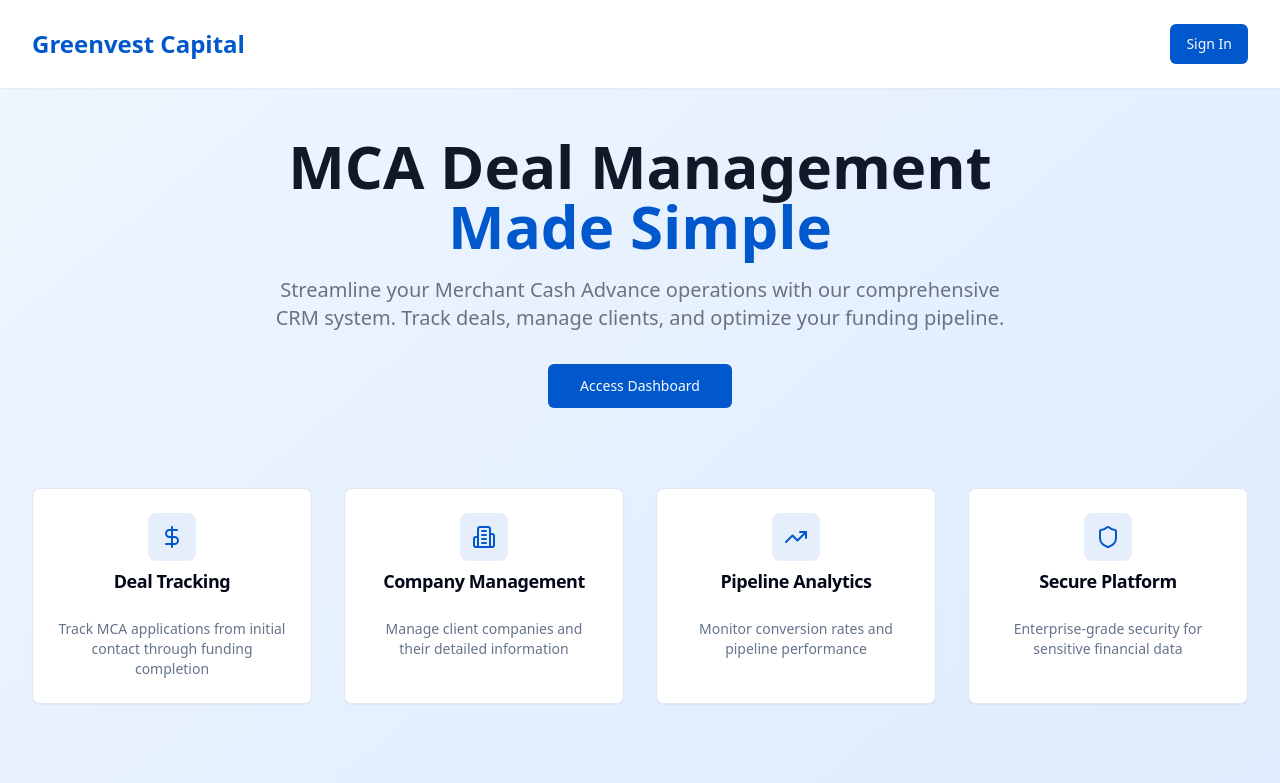
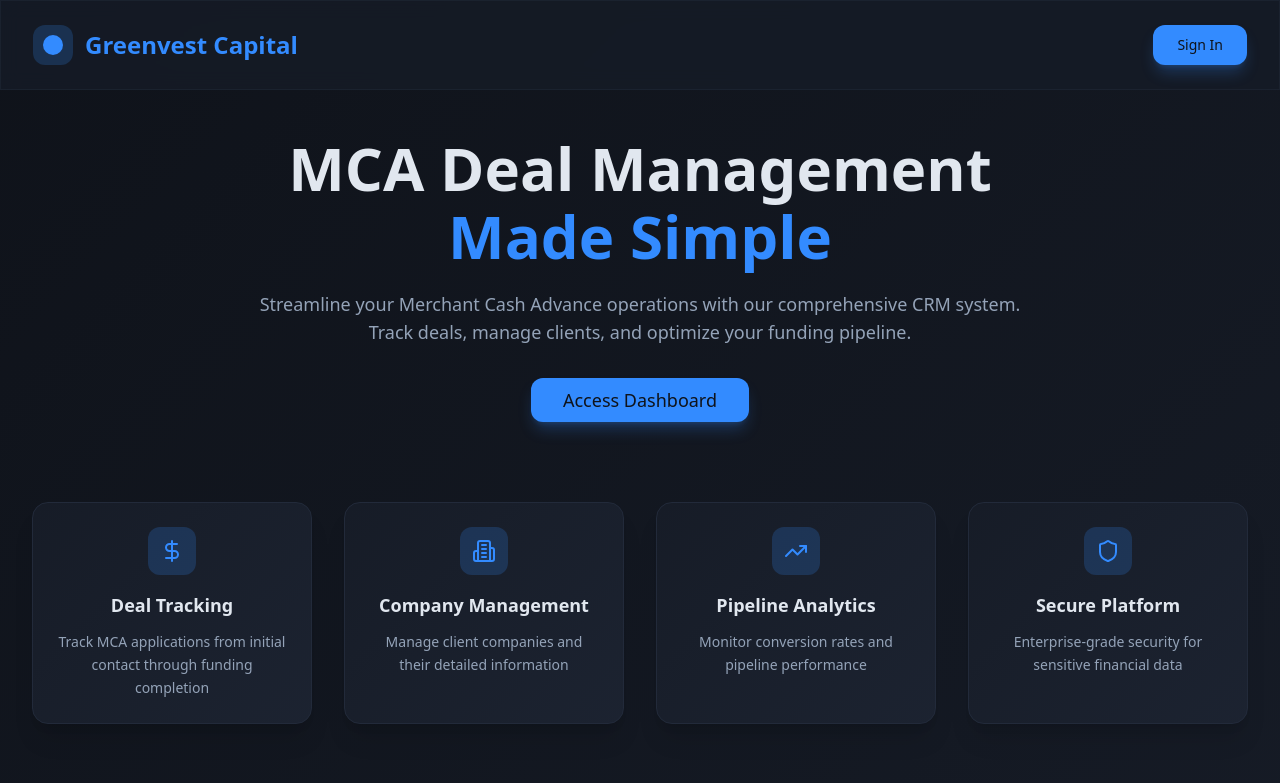
Before and after one commit to omar-assets/greenvest-capital-nexus-69, a React (Vite) app: page / in a window 1280 px wide. Shown: the top 783 px of the page. Built offline with nearby package versions, Linux system fonts and the light colour scheme.

Commit message:
Implement dark mode and design updates
Apply dark mode styling and visual enhancements based on provided screenshots, without altering existing content.

```diff
--- a/src/components/AuthPage.tsx
+++ b/src/components/AuthPage.tsx
@@ -42,44 +42,49 @@ const AuthPage = () => {
   };
 
   return (
-    <div className="min-h-screen bg-gradient-to-br from-blue-50 to-blue-100 flex items-center justify-center p-4">
-      <Card className="w-full max-w-md">
-        <CardHeader className="text-center">
-          <CardTitle className="text-2xl font-bold text-primary">Greenvest Capital</CardTitle>
-          <CardDescription>MCA Deal Management System</CardDescription>
-        </CardHeader>
-        <CardContent>
-          <form onSubmit={handleSignIn} className="space-y-4">
+    <div className="min-h-screen gradient-bg flex items-center justify-center p-4">
+      <div className="w-full max-w-md">
+        <div className="card-gradient rounded-2xl p-8 shadow-2xl">
+          <div className="text-center mb-8">
+            <div className="inline-flex items-center justify-center w-16 h-16 bg-primary/20 rounded-2xl mb-4">
+              <div className="w-8 h-8 bg-primary rounded-lg"></div>
+            </div>
+            <h1 className="text-2xl font-bold text-foreground mb-2">Greenvest Capital</h1>
+            <p className="text-muted-foreground">MCA Deal Management System</p>
+          </div>
+          <form onSubmit={handleSignIn} className="space-y-6">
             <div className="space-y-2">
-              <Label htmlFor="email">Email</Label>
+              <Label htmlFor="email" className="text-foreground">Email</Label>
               <Input
                 id="email"
                 name="email"
                 type="email"
                 placeholder="Enter your email"
+                className="bg-input border-border text-foreground placeholder:text-muted-foreground focus:ring-primary focus:border-primary rounded-xl h-12"
                 required
               />
             </div>
             <div className="space-y-2">
-              <Label htmlFor="password">Password</Label>
+              <Label htmlFor="password" className="text-foreground">Password</Label>
               <Input
                 id="password"
                 name="password"
                 type="password"
                 placeholder="Enter your password"
+                className="bg-input border-border text-foreground placeholder:text-muted-foreground focus:ring-primary focus:border-primary rounded-xl h-12"
                 required
               />
             </div>
             <Button
               type="submit"
-              className="w-full"
+              className="w-full h-12 bg-primary hover:bg-primary/90 text-primary-foreground rounded-xl font-medium shadow-lg shadow-primary/25 transition-all duration-200"
               disabled={loading}
             >
               {loading ? 'Signing In...' : 'Sign In'}
             </Button>
           </form>
-        </CardContent>
-      </Card>
+        </div>
+      </div>
     </div>
   );
 };
--- a/src/index.css
+++ b/src/index.css
@@ -9,82 +9,83 @@ All colors MUST be HSL.
 
 @layer base {
   :root {
-    --background: 0 0% 100%;
-    --foreground: 222.2 84% 4.9%;
+    --background: 220 27% 8%;
+    --foreground: 213 31% 91%;
 
-    --card: 0 0% 100%;
-    --card-foreground: 222.2 84% 4.9%;
+    --card: 220 27% 12%;
+    --card-foreground: 213 31% 91%;
 
-    --popover: 0 0% 100%;
-    --popover-foreground: 222.2 84% 4.9%;
+    --popover: 220 27% 15%;
+    --popover-foreground: 213 31% 91%;
 
-    --primary: 214 100% 40%;
-    --primary-foreground: 210 40% 98%;
+    --primary: 214 100% 60%;
+    --primary-foreground: 220 27% 8%;
 
-    --secondary: 210 40% 96.1%;
-    --secondary-foreground: 222.2 47.4% 11.2%;
+    --secondary: 220 27% 18%;
+    --secondary-foreground: 213 31% 91%;
 
-    --muted: 210 40% 96.1%;
-    --muted-foreground: 215.4 16.3% 46.9%;
+    --muted: 220 27% 15%;
+    --muted-foreground: 215 20% 65%;
 
-    --accent: 210 40% 96.1%;
-    --accent-foreground: 222.2 47.4% 11.2%;
+    --accent: 220 27% 18%;
+    --accent-foreground: 213 31% 91%;
 
-    --destructive: 0 84.2% 60.2%;
+    --destructive: 0 63% 31%;
     --destructive-foreground: 210 40% 98%;
 
-    --border: 214.3 31.8% 91.4%;
-    --input: 214.3 31.8% 91.4%;
-    --ring: 214 100% 40%;
+    --border: 220 27% 18%;
+    --input: 220 27% 18%;
+    --ring: 214 100% 60%;
 
-    --radius: 0.5rem;
+    --radius: 0.75rem;
 
-    --sidebar-background: 0 0% 98%;
-    --sidebar-foreground: 240 5.3% 26.1%;
-    --sidebar-primary: 214 100% 40%;
-    --sidebar-primary-foreground: 0 0% 98%;
-    --sidebar-accent: 240 4.8% 95.9%;
-    --sidebar-accent-foreground: 240 5.9% 10%;
-    --sidebar-border: 220 13% 91%;
-    --sidebar-ring: 214 100% 40%;
+    --sidebar-background: 220 27% 10%;
+    --sidebar-foreground: 213 31% 91%;
+    --sidebar-primary: 214 100% 60%;
+    --sidebar-primary-foreground: 220 27% 8%;
+    --sidebar-accent: 220 27% 15%;
+    --sidebar-accent-foreground: 213 31% 91%;
+    --sidebar-border: 220 27% 18%;
+    --sidebar-ring: 214 100% 60%;
   }
 
   .dark {
-    --background: 222.2 84% 4.9%;
-    --foreground: 210 40% 98%;
+    --background: 220 27% 8%;
+    --foreground: 213 31% 91%;
 
-    --card: 222.2 84% 4.9%;
-    --card-foreground: 210 40% 98%;
+    --card: 220 27% 12%;
+    --card-foreground: 213 31% 91%;
 
-    --popover: 222.2 84% 4.9%;
-    --popover-foreground: 210 40% 98%;
+    --popover: 220 27% 15%;
+    --popover-foreground: 213 31% 91%;
 
-    --primary: 214 100% 50%;
-    --primary-foreground: 222.2 47.4% 11.2%;
+    --primary: 214 100% 60%;
+    --primary-foreground: 220 27% 8%;
 
-    --secondary: 217.2 32.6% 17.5%;
-    --secondary-foreground: 210 40% 98%;
+    --secondary: 220 27% 18%;
+    --secondary-foreground: 213 31% 91%;
 
-    --muted: 217.2 32.6% 17.5%;
-    --muted-foreground: 215 20.2% 65.1%;
+    --muted: 220 27% 15%;
+    --muted-foreground: 215 20% 65%;
 
-    --accent: 217.2 32.6% 17.5%;
-    --accent-foreground: 210 40% 98%;
+    --accent: 220 27% 18%;
+    --accent-foreground: 213 31% 91%;
 
-    --destructive: 0 62.8% 30.6%;
+    --destructive: 0 63% 31%;
     --destructive-foreground: 210 40% 98%;
 
-    --border: 217.2 32.6% 17.5%;
-    --input: 217.2 32.6% 17.5%;
-    --ring: 214 100% 50%;
-    --sidebar-background: 240 5.9% 10%;
-    --sidebar-foreground: 240 4.8% 95.9%;
-    --sidebar-primary: 214 100% 50%;
-    --sidebar-primary-foreground: 0 0% 100%;
-    --sidebar-accent: 240 3.7% 15.9%;
-    --sidebar-accent-foreground: 240 4.8% 95.9%;
-    --sidebar-border: 240 3.7% 15.9%;
-    --sidebar-ring: 214 100% 50%;
+    --border: 220 27% 18%;
+    --input: 220 27% 18%;
+    --ring: 214 100% 60%;
+
+    --sidebar-background: 220 27% 10%;
+    --sidebar-foreground: 213 31% 91%;
+    --sidebar-primary: 214 100% 60%;
+    --sidebar-primary-foreground: 220 27% 8%;
+    --sidebar-accent: 220 27% 15%;
+    --sidebar-accent-foreground: 213 31% 91%;
+    --sidebar-border: 220 27% 18%;
+    --sidebar-ring: 214 100% 60%;
   }
 }
 
@@ -96,4 +97,20 @@ All colors MUST be HSL.
   body {
     @apply bg-background text-foreground;
   }
+
+  /* Add custom gradients and effects */
+  .gradient-bg {
+    background: linear-gradient(135deg, hsl(220, 27%, 8%) 0%, hsl(220, 27%, 12%) 100%);
+  }
+
+  .card-gradient {
+    background: linear-gradient(135deg, hsl(220, 27%, 12%) 0%, hsl(220, 27%, 15%) 100%);
+    border: 1px solid hsl(220, 27%, 18%);
+  }
+
+  .glass-effect {
+    backdrop-filter: blur(10px);
+    background: hsla(220, 27%, 12%, 0.8);
+    border: 1px solid hsla(220, 27%, 25%, 0.3);
+  }
 }
--- a/src/pages/Index.tsx
+++ b/src/pages/Index.tsx
@@ -1,4 +1,3 @@
-
 import { Button } from "@/components/ui/button";
 import { Card, CardContent, CardDescription, CardHeader, CardTitle } from "@/components/ui/card";
 import { Link } from "react-router-dom";
@@ -29,16 +28,19 @@ const Index = () => {
   ];
 
   return (
-    <div className="min-h-screen bg-gradient-to-br from-blue-50 to-blue-100">
+    <div className="min-h-screen gradient-bg">
       {/* Header */}
-      <header className="bg-white shadow-sm">
+      <header className="glass-effect border-b border-border/50">
         <div className="max-w-7xl mx-auto px-4 sm:px-6 lg:px-8">
           <div className="flex justify-between items-center py-6">
             <div className="flex items-center">
+              <div className="inline-flex items-center justify-center w-10 h-10 bg-primary/20 rounded-xl mr-3">
+                <div className="w-5 h-5 bg-primary rounded-md"></div>
+              </div>
               <h1 className="text-2xl font-bold text-primary">Greenvest Capital</h1>
             </div>
             <Link to="/auth">
-              <Button>
+              <Button className="bg-primary hover:bg-primary/90 text-primary-foreground rounded-xl px-6 shadow-lg shadow-primary/25">
                 Sign In
               </Button>
             </Link>
@@ -49,17 +51,17 @@ const Index = () => {
       {/* Hero Section */}
       <main className="max-w-7xl mx-auto px-4 sm:px-6 lg:px-8 py-12">
         <div className="text-center">
-          <h1 className="text-4xl font-bold text-gray-900 sm:text-5xl md:text-6xl">
+          <h1 className="text-4xl font-bold text-foreground sm:text-5xl md:text-6xl">
             MCA Deal Management
-            <span className="block text-primary">Made Simple</span>
+            <span className="block text-primary mt-2">Made Simple</span>
           </h1>
-          <p className="mt-3 max-w-md mx-auto text-base text-gray-500 sm:text-lg md:mt-5 md:text-xl md:max-w-3xl">
+          <p className="mt-6 max-w-3xl mx-auto text-lg text-muted-foreground">
             Streamline your Merchant Cash Advance operations with our comprehensive CRM system.
             Track deals, manage clients, and optimize your funding pipeline.
           </p>
-          <div className="mt-5 max-w-md mx-auto sm:flex sm:justify-center md:mt-8">
+          <div className="mt-8">
             <Link to="/auth">
-              <Button size="lg">
+              <Button size="lg" className="bg-primary hover:bg-primary/90 text-primary-foreground rounded-xl px-8 py-4 text-lg shadow-lg shadow-primary/25">
                 Access Dashboard
               </Button>
             </Link>
@@ -72,17 +74,13 @@ const Index = () => {
             {features.map((feature) => {
               const Icon = feature.icon;
               return (
-                <Card key={feature.title} className="text-center">
-                  <CardHeader>
-                    <div className="mx-auto h-12 w-12 bg-primary/10 rounded-lg flex items-center justify-center">
+                <div key={feature.title} className="card-gradient rounded-2xl p-6 text-center shadow-xl hover:shadow-2xl transition-all duration-300 hover:-translate-y-1">
+                  <div className="mx-auto h-12 w-12 bg-primary/20 rounded-xl flex items-center justify-center mb-4">
                     <Icon className="h-6 w-6 text-primary" />
                   </div>
-                    <CardTitle className="text-lg">{feature.title}</CardTitle>
-                  </CardHeader>
-                  <CardContent>
-                    <CardDescription>{feature.description}</CardDescription>
-                  </CardContent>
-                </Card>
+                  <h3 className="text-lg font-semibold text-foreground mb-3">{feature.title}</h3>
+                  <p className="text-muted-foreground text-sm leading-relaxed">{feature.description}</p>
+                </div>
               );
             })}
           </div>
@@ -90,19 +88,17 @@ const Index = () => {
 
         {/* CTA Section */}
         <div className="mt-20 text-center">
-          <Card className="bg-primary text-white">
-            <CardContent className="py-12">
-              <h2 className="text-3xl font-bold mb-4">Ready to access your dashboard?</h2>
-              <p className="text-xl mb-8 text-primary-foreground/80">
+          <div className="card-gradient rounded-2xl p-12 shadow-2xl border border-primary/20">
+            <h2 className="text-3xl font-bold text-foreground mb-4">Ready to access your dashboard?</h2>
+            <p className="text-xl mb-8 text-muted-foreground">
               Sign in to Greenvest Capital's deal management platform.
             </p>
             <Link to="/auth">
-                <Button size="lg" variant="secondary">
+              <Button size="lg" className="bg-primary hover:bg-primary/90 text-primary-foreground rounded-xl px-8 py-4 text-lg shadow-lg shadow-primary/25">
                 Sign In Now
               </Button>
             </Link>
-            </CardContent>
-          </Card>
+          </div>
         </div>
       </main>
     </div>
```
Also changed, not shown: src/components/Layout.tsx (+18 -16 lines). Lines whose indentation alone changed are shown as unchanged.
